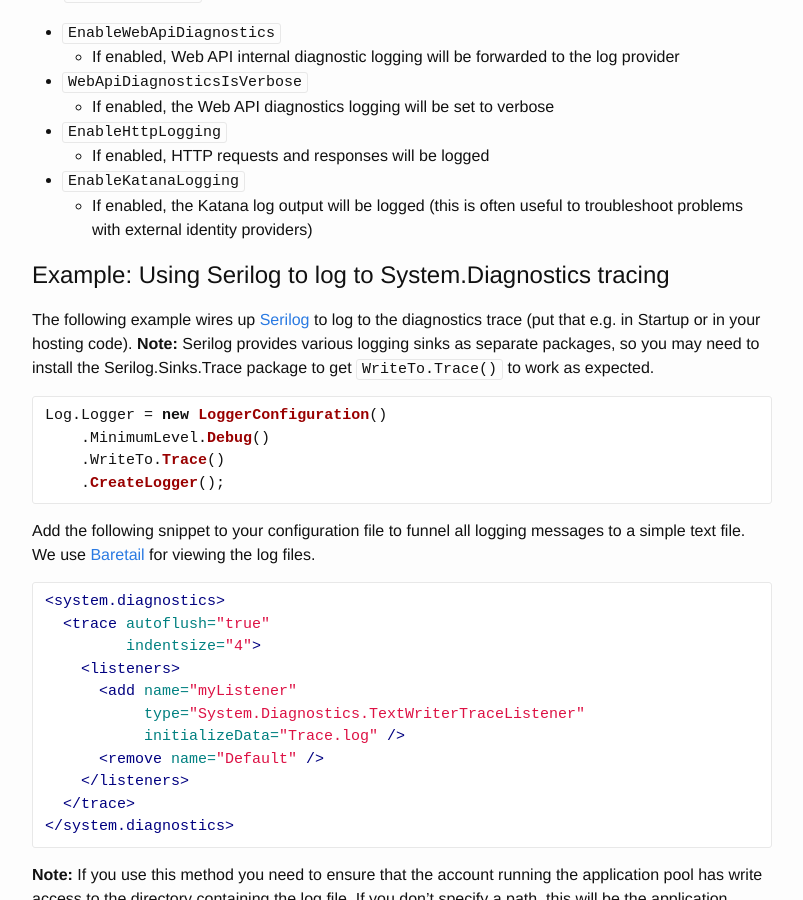
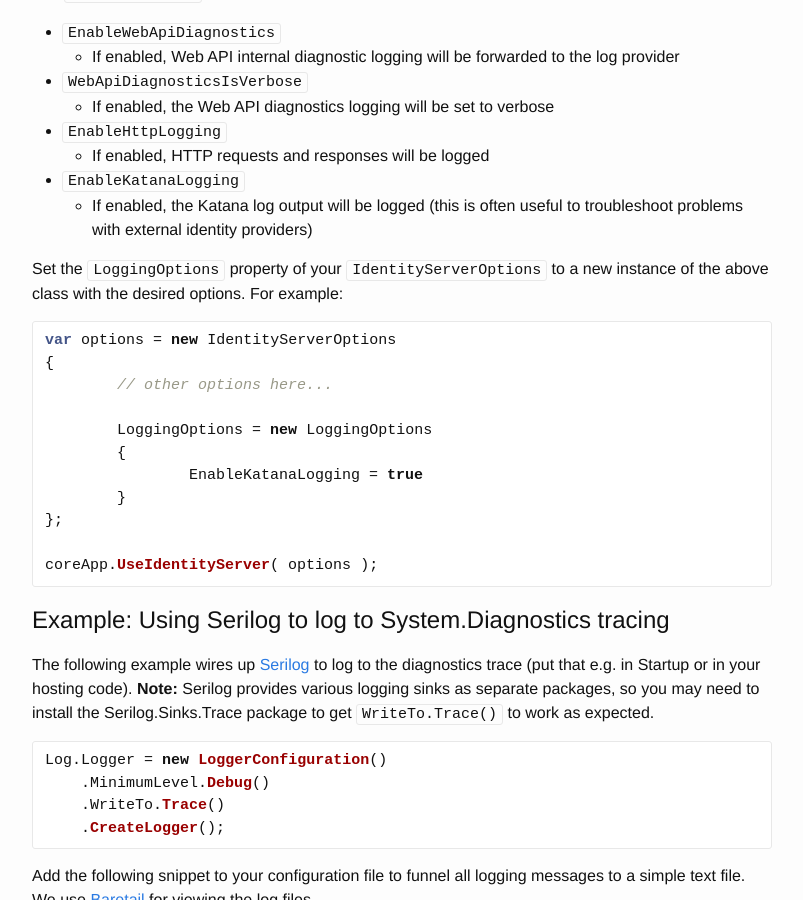
Before and after one commit to IdentityServer/Documentation, a Jekyll site: the page built from docsv2/configuration/logging.md, in a window 1280 px wide and 900 px high, scrolled down 638 px. Shown: the whole window, without its empty margins (238-1041 px from the left). Built offline with Jekyll 4.4.1, drawn with Linux system fonts in a browser that asks for light colours.

Commit message:
Describe how to use the LoggingOptions class
The rest of the page talks about Log.Logger related things so it's not clear where LoggingOptions goes

````diff
--- a/docsv2/configuration/logging.md
+++ b/docsv2/configuration/logging.md
@@ -32,6 +32,21 @@ The `LoggingOptions` class has the following settings:
 * `EnableKatanaLogging`
    * If enabled, the Katana log output will be logged (this is often useful to troubleshoot problems with external identity providers)
 
+Set the `LoggingOptions` property of your `IdentityServerOptions` to a new instance of the above class with the desired options. For example:
+
+```csharp
+var options = new IdentityServerOptions
+{
+	// other options here...
+
+	LoggingOptions = new LoggingOptions
+	{
+		EnableKatanaLogging = true
+	}
+};
+
+coreApp.UseIdentityServer( options );
+```
 
 ## Example: Using Serilog to log to System.Diagnostics tracing
 The following example wires up [Serilog](http://serilog.net/) to log to the diagnostics trace (put that e.g. in Startup or in your hosting code).
````
